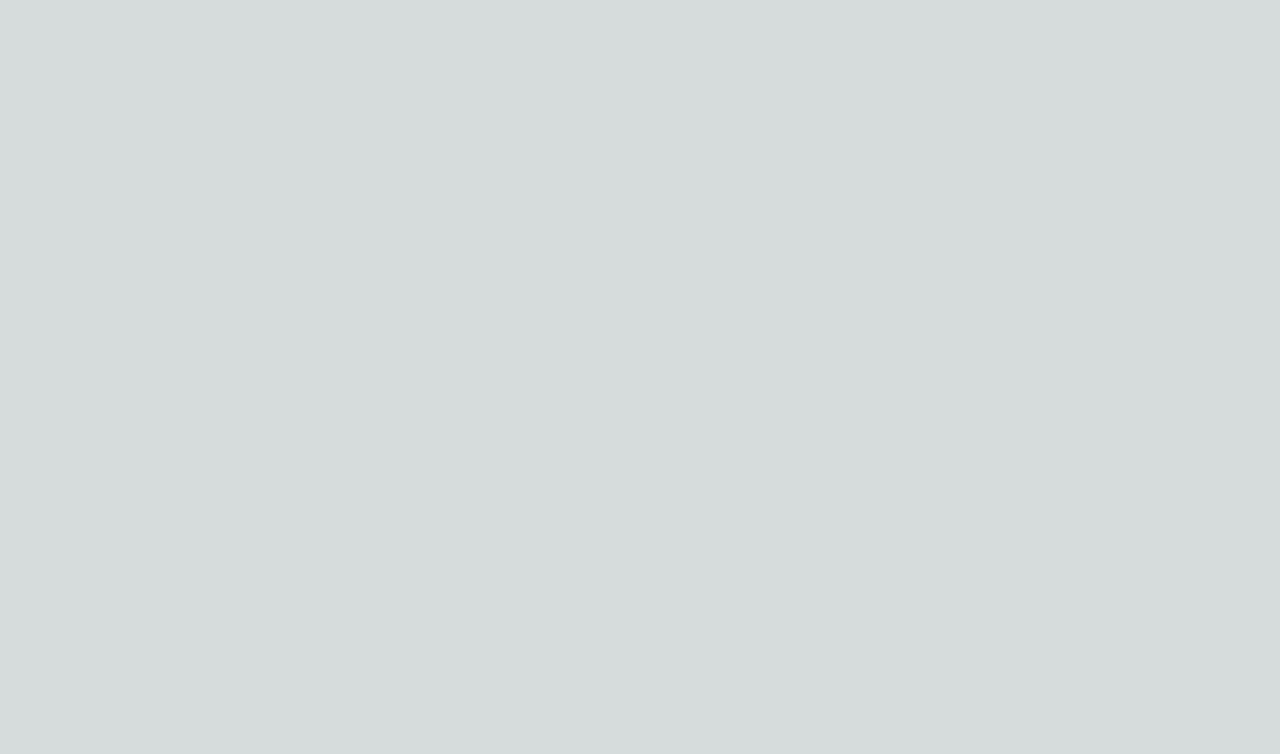
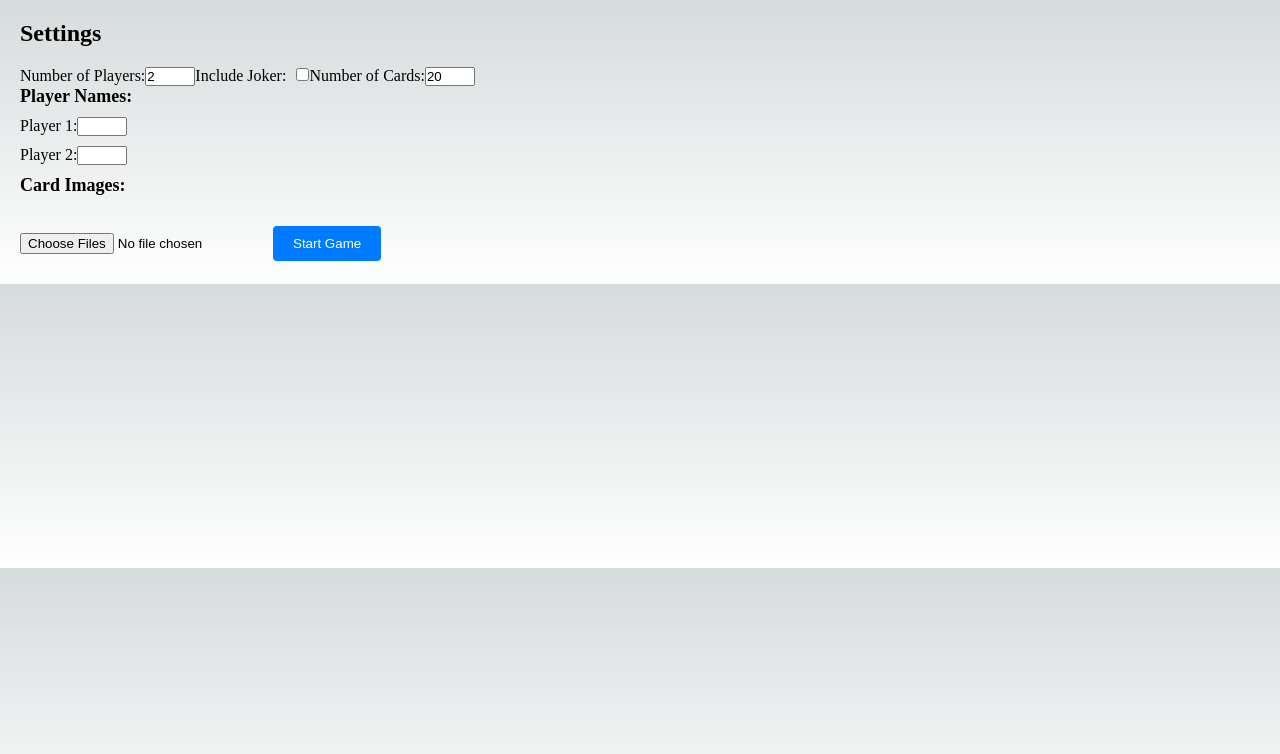
Before and after one commit to kobanagc/concentration-app, a Next.js app in the folder src/: page /config in a window 1280 px wide. Shown: the top 754 px of the page. Built offline with nearby package versions, Linux system fonts and the light colour scheme.

Commit message:
✨ config_page

```diff
--- a/src/pages/config.tsx
+++ b/src/pages/config.tsx
@@ -1,8 +1,43 @@
 import Head from 'next/head'
-import Image from 'next/image'
-import styles from '@/styles/Home.module.css'
+import styles from '@/styles/Config.module.css'
 
-export default function Config() {
+import { useState } from 'react';
+
+const Config = () => {
+  const [numPlayers, setNumPlayers] = useState(2);
+  const [includeJoker, setIncludeJoker] = useState(false);
+  const [numCards, setNumCards] = useState(20);
+  const [playerNames, setPlayerNames] = useState<string[]>(Array(numPlayers).fill(''));
+  const [selectedImages, setSelectedImages] = useState<File[]>([]);
+
+  const handleNumPlayersChange = (event: React.ChangeEvent<HTMLInputElement>) => {
+    const value = parseInt(event.target.value);
+    setNumPlayers(value);
+    setPlayerNames(Array(value).fill(''));
+  };
+
+  const handlePlayerNameChange = (index: number, event: React.ChangeEvent<HTMLInputElement>) => {
+    const value = event.target.value;
+    setPlayerNames((prevNames) => {
+      const newNames = [...prevNames];
+      newNames[index] = value;
+      return newNames;
+    });
+  };
+
+  const handleImageUpload = (event: React.ChangeEvent<HTMLInputElement>) => {
+    const files = event.target.files;
+    if (files) {
+      const fileList = Array.from(files);
+      setSelectedImages(fileList);
+    }
+  };
+
+  const handleSubmit = (event: React.FormEvent) => {
+    event.preventDefault();
+    // フォームのデータを使用してプレイ画面に遷移する処理を追加
+  };
+
   return (
     <>
       <Head>
@@ -10,6 +45,46 @@ export default function Config() {
         <meta name="description" content="Generated by create next app" />
         <meta name="viewport" content="width=device-width, initial-scale=1" />
       </Head>
+      <div className={styles.settings}>
+        <h1 className={styles.title}>Settings</h1>
+        <form onSubmit={handleSubmit}>
+          <label>
+            Number of Players:
+            <input type="number" value={numPlayers} onChange={handleNumPlayersChange} min="2" max="10" className={styles.input} />
+          </label>
+
+          <label>
+            Include Joker:
+            <input type="checkbox" checked={includeJoker} onChange={() => setIncludeJoker(!includeJoker)} className={styles.checkbox} />
+          </label>
+
+          <label>
+            Number of Cards:
+            <input type="number" value={numCards} onChange={(event) => setNumCards(parseInt(event.target.value))} min="10" className={styles.input} />
+          </label>
+
+          <h2 className={styles.subtitle}>Player Names:</h2>
+          {playerNames.map((name, index) => (
+            <label key={index} className={styles.label}>
+              Player {index + 1}:
+              <input
+                type="text"
+                value={name}
+                onChange={(event) => handlePlayerNameChange(index, event)}
+                required
+                className={styles.input}
+              />
+            </label>
+          ))}
+
+          <h2 className={styles.subtitle}>Card Images:</h2>
+          <input type="file" accept="image/*" multiple onChange={handleImageUpload} className={styles.fileInput} />
+
+          <button type="submit" className={styles.button}>Start Game</button>
+        </form>
+      </div>
     </>
-  )
-}
+  );
+};
+
+export default Config;
--- /dev/null
+++ b/src/styles/Config.module.css
@@ -0,0 +1,44 @@
+.settings {
+  padding: 20px;
+}
+
+.title {
+  font-size: 24px;
+  margin-bottom: 20px;
+}
+
+.subtitle {
+  font-size: 18px;
+  margin-bottom: 10px;
+}
+
+.label {
+  display: block;
+  margin-bottom: 10px;
+}
+
+.input {
+  width: 50px;
+}
+
+.checkbox {
+  margin-left: 10px;
+}
+
+.fileInput {
+  margin-bottom: 10px;
+}
+
+.button {
+  margin-top: 20px;
+  padding: 10px 20px;
+  background-color: #007bff;
+  color: #fff;
+  border: none;
+  border-radius: 4px;
+  cursor: pointer;
+}
+
+.button:hover {
+  background-color: #0056b3;
+}
```
